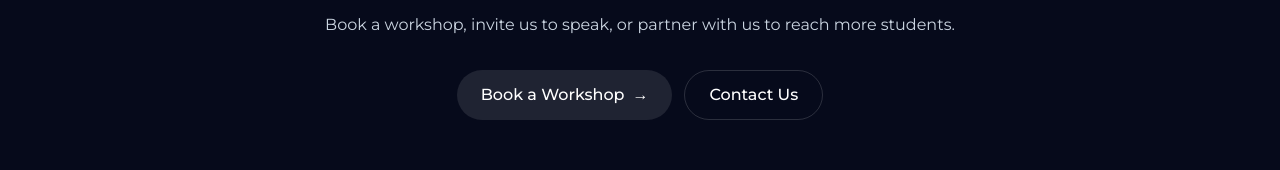
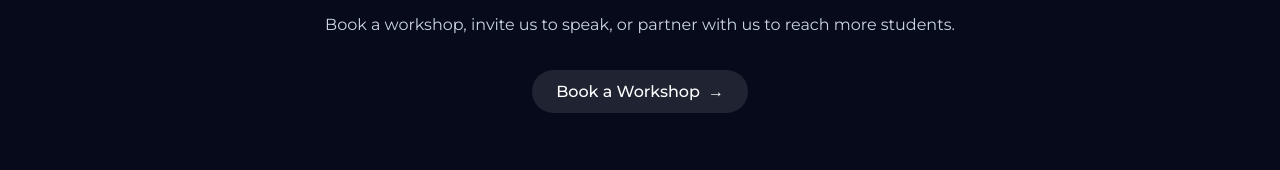
Before and after one commit to ethanhaan/advance, a React (Vite) app: page / in a window 1280 px wide. Shown: the part 3879-4049 px from the top of the page. Built offline with nearby package versions, Linux system fonts and the light colour scheme; a web font is replaced by a local one.

Commit message:
Changed button to "Book a workshop" only for all pages now

```diff
--- a/src/global_components/CTA/CTA.jsx
+++ b/src/global_components/CTA/CTA.jsx
@@ -1,10 +1,8 @@
 // src/pages/about_page/components/CTA.jsx
 import React, { useState } from 'react';
-import { Link } from 'react-router-dom'; // Using Link for internal navigation
 
 export default function CTA() {
   const [isHovered1, setIsHovered1] = useState(false);
-  const [isHovered2, setIsHovered2] = useState(false);
 
   const sectionStyle = {
     backgroundColor: '#060A1B', // Dark background as requested
@@ -57,21 +55,18 @@ export default function CTA() {
     gap: '8px',
     borderRadius: '9999px',
     padding: '12px 24px',
-    textDecoration: 'none',
+    border: 'none',
     color: '#FFFFFF',
+    fontFamily: '"Montserrat", sans-serif',
+    fontSize: 'inherit',
     fontWeight: 500,
+    cursor: 'pointer',
     transition: 'background-color 150ms ease-in-out',
   };
 
   const primaryButtonStyle = {
     ...baseButtonStyle,
     backgroundColor: isHovered1 ? 'rgba(255, 255, 255, 0.15)' : 'rgba(255, 255, 255, 0.1)',
-  };
-
-  const secondaryButtonStyle = {
-    ...baseButtonStyle,
-    border: '1px solid rgba(255, 255, 255, 0.15)',
-    backgroundColor: isHovered2 ? 'rgba(255, 255, 255, 0.1)' : 'transparent',
   };
 
   return (
@@ -83,22 +78,14 @@ export default function CTA() {
           Book a workshop, invite us to speak, or partner with us to reach more students.
         </p>
         <div style={buttonContainerStyle}>
-          <Link
-            to="/book"
+          <button
+            onClick={() => window.dispatchEvent(new CustomEvent("open-contact", { detail: { source: "global-cta" } }))}
             style={primaryButtonStyle}
             onMouseEnter={() => setIsHovered1(true)}
             onMouseLeave={() => setIsHovered1(false)}
           >
             Book a Workshop <span aria-hidden="true">→</span>
-          </Link>
-          <Link
-            to="/contact"
-            style={secondaryButtonStyle}
-            onMouseEnter={() => setIsHovered2(true)}
-            onMouseLeave={() => setIsHovered2(false)}
-          >
-            Contact Us
-          </Link>
+          </button>
         </div>
       </div>
     </section>
--- a/src/pages/workshops_page/components/CTA.jsx
+++ b/src/pages/workshops_page/components/CTA.jsx
@@ -1,10 +1,8 @@
 // src/pages/about_page/components/CTA.jsx
 import React, { useState } from 'react';
-import { Link } from 'react-router-dom'; // Using Link for internal navigation
 
 export default function CTA() {
   const [isHovered1, setIsHovered1] = useState(false);
-  const [isHovered2, setIsHovered2] = useState(false);
 
   const sectionStyle = {
     backgroundColor: '#060A1B', // Dark background as requested
@@ -57,21 +55,18 @@ export default function CTA() {
     gap: '8px',
     borderRadius: '9999px',
     padding: '12px 24px',
-    textDecoration: 'none',
+    border: 'none',
     color: '#FFFFFF',
+    fontFamily: '"Montserrat", sans-serif',
+    fontSize: 'inherit',
     fontWeight: 500,
+    cursor: 'pointer',
     transition: 'background-color 150ms ease-in-out',
   };
 
   const primaryButtonStyle = {
     ...baseButtonStyle,
     backgroundColor: isHovered1 ? 'rgba(255, 255, 255, 0.15)' : 'rgba(255, 255, 255, 0.1)',
-  };
-
-  const secondaryButtonStyle = {
-    ...baseButtonStyle,
-    border: '1px solid rgba(255, 255, 255, 0.15)',
-    backgroundColor: isHovered2 ? 'rgba(255, 255, 255, 0.1)' : 'transparent',
   };
 
   return (
@@ -83,22 +78,14 @@ export default function CTA() {
           Book a workshop, invite us to speak, or partner with us to reach more students.
         </p>
         <div style={buttonContainerStyle}>
-          <Link
-            to="/book"
+          <button
+            onClick={() => window.dispatchEvent(new CustomEvent("open-contact", { detail: { source: "workshops-cta" } }))}
             style={primaryButtonStyle}
             onMouseEnter={() => setIsHovered1(true)}
             onMouseLeave={() => setIsHovered1(false)}
           >
             Book a Workshop <span aria-hidden="true">→</span>
-          </Link>
-          <Link
-            to="/contact"
-            style={secondaryButtonStyle}
-            onMouseEnter={() => setIsHovered2(true)}
-            onMouseLeave={() => setIsHovered2(false)}
-          >
-            Contact Us
-          </Link>
+          </button>
         </div>
       </div>
     </section>
```
